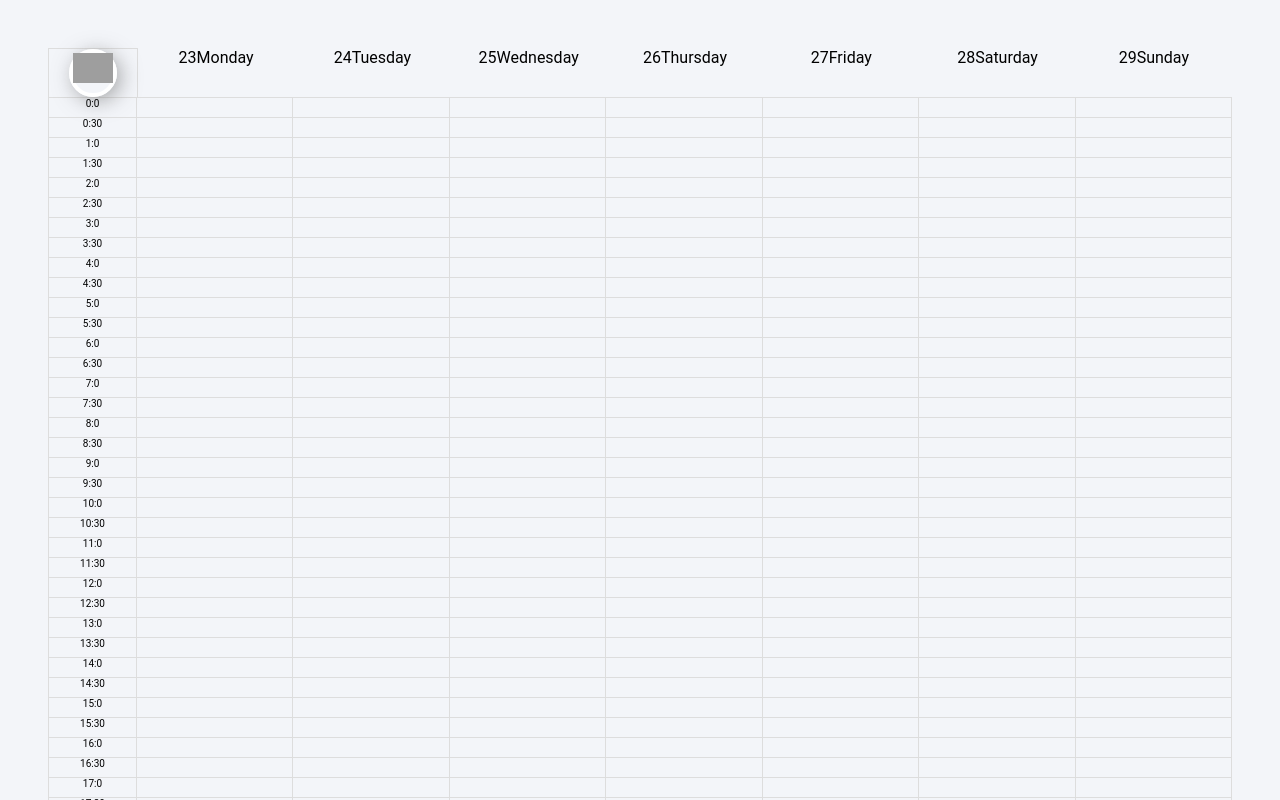
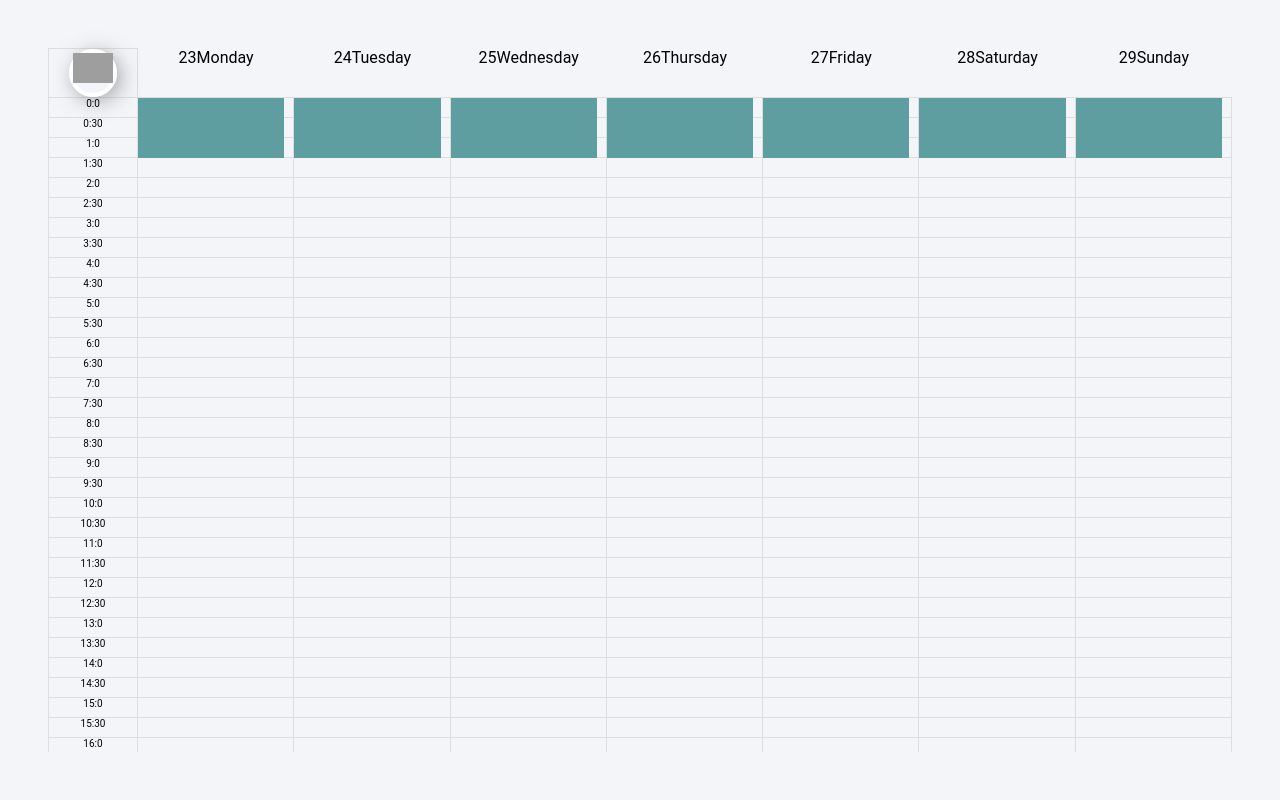
Before and after one commit to calledmeanh/calendar, a React (Create React App) app: page / in a window 1280 px wide. Shown: the top 800 px of the page. Built offline with nearby package versions, Linux system fonts and the light colour scheme; grey boxes are pictures that could not be loaded.

Commit message:
flexible first column and add event layer on top of the day column component

```diff
--- a/src/app/Calendar/Calendar.presenter.tsx
+++ b/src/app/Calendar/Calendar.presenter.tsx
@@ -1,9 +1,35 @@
-import React from "react";
+import React, { useEffect } from "react";
 import "./Calendar.style.scss";
 import Header from "./Header";
 import Content from "./Content";
 
 const CalendarPresenter: React.FC = (props) => {
+  useEffect(() => {
+    /* calculate first column */
+    let width = 0;
+    const labelEl = document.querySelector(".header-label") as HTMLElement;
+    const labelPos = labelEl.getBoundingClientRect();
+    const timeColumnEl = document.querySelector(".time-column") as HTMLElement;
+    const timeColumnPos = timeColumnEl.getBoundingClientRect();
+    if (labelPos.width < timeColumnPos.width) {
+      width = timeColumnPos.width;
+    } else {
+      width = labelPos.width;
+    }
+
+    labelEl.style.width = `${width}px`;
+    timeColumnEl.style.width = `${width}px`;
+
+    /* set Height for content el */
+    const parentEl = document.querySelector(".calendar") as HTMLElement;
+    const parentBox = parentEl.getBoundingClientRect();
+    const headerEl = parentEl.firstChild as HTMLElement;
+    const headerBox = headerEl.getBoundingClientRect();
+    const contentMaxHeight = parentBox.height - headerBox.height;
+
+    const contenEl = document.querySelector(".content") as HTMLElement;
+    contenEl.style.maxHeight = `${contentMaxHeight}px`;
+  }, []);
   return (
     <div className="calendar">
       <Header />
--- a/src/app/Calendar/Calendar.style.scss
+++ b/src/app/Calendar/Calendar.style.scss
@@ -1,6 +1,7 @@
 .calendar {
   width: 100%;
   min-height: 100%;
+  max-height: 100%;
   background-color: transparent;
   display: flex;
   flex-direction: column;
--- a/src/app/Calendar/Content/Content.style.scss
+++ b/src/app/Calendar/Content/Content.style.scss
@@ -1,6 +1,6 @@
 .content {
   background-color: transparent;
-  flex: 1 0;
   display: flex;
   position: relative;
+  overflow-y: auto;
 }
--- a/src/app/Calendar/Content/DayCell/DayCell.style.scss
+++ b/src/app/Calendar/Content/DayCell/DayCell.style.scss
@@ -1,10 +1,11 @@
 .day-cell {
   text-align: center;
   min-height: 2rem;
-  border-left: 1px solid #ddd;
+  border-right: 1px solid #ddd;
   border-bottom: 1px solid #ddd;
   transition: all 0.2s ease;
-  &:hover {
-    background-color: #ccc;
-  }
+  //TODO: Can giai quyet
+  // &:hover {
+  //   background-color: #ccc;
+  // }
 }
--- a/src/app/Calendar/Content/DayColumn/DayColumn.presenter.tsx
+++ b/src/app/Calendar/Content/DayColumn/DayColumn.presenter.tsx
@@ -3,23 +3,17 @@ import "./DayColumn.style.scss";
 import { DayColumnContainerModule } from "./DayColumn.container";
 import TimeService from "../../../../services/time";
 import DayCell from "../DayCell";
+import EventGroup from "../../EventGroup";
 
-const DayColumnPresenter: React.FC<DayColumnContainerModule.Presenter> = (
-  props
-) => {
-  const times = TimeService.calcTimeJump(
-    props.dayTime.end,
-    props.dayTime.start,
-    props.duration
-  );
+const DayColumnPresenter: React.FC<DayColumnContainerModule.Presenter> = (props) => {
+  const times = TimeService.calcTimeJump(props.dayTime.end, props.dayTime.start, props.duration);
   return (
     <div className="day-column">
       {new Array(times).fill(0).map((t, i) => {
-        const time = TimeService.covertSecondsToHour(
-          props.dayTime.start + i * props.duration
-        );
+        const time = TimeService.covertSecondsToHour(props.dayTime.start + i * props.duration);
         return <DayCell key={i} data={`${time.hour}:${time.minute}`} />;
       })}
+      <EventGroup />
     </div>
   );
 };
--- a/src/app/Calendar/Content/DayColumn/DayColumn.style.scss
+++ b/src/app/Calendar/Content/DayColumn/DayColumn.style.scss
@@ -1,6 +1,6 @@
 .day-column {
   flex: 1 0;
-  &:last-child {
-    border-right: 1px solid #ddd;
-  }
+  position: relative;
+  display: flex;
+  flex-direction: column;
 }
--- a/src/app/Calendar/Content/TimeCell/TimeCell.style.scss
+++ b/src/app/Calendar/Content/TimeCell/TimeCell.style.scss
@@ -1,9 +1,13 @@
 .time-cell {
   $height: 2rem;
+  padding: 0 1.2rem;
   width: 100%;
   border-bottom: 1px solid #ddd;
   border-left: 1px solid #ddd;
+  border-right: 1px solid #ddd;
   min-height: $height;
+  display: table-cell;
+  box-sizing: border-box;
   text-align: center;
   flex-flow: column nowrap;
 }
--- a/src/app/Calendar/Content/TimeColumn/TimeColumn.style.scss
+++ b/src/app/Calendar/Content/TimeColumn/TimeColumn.style.scss
@@ -1,5 +1,4 @@
 .time-column {
-  width: 8.8rem;
   display: flex;
   flex-direction: column;
 }
```
